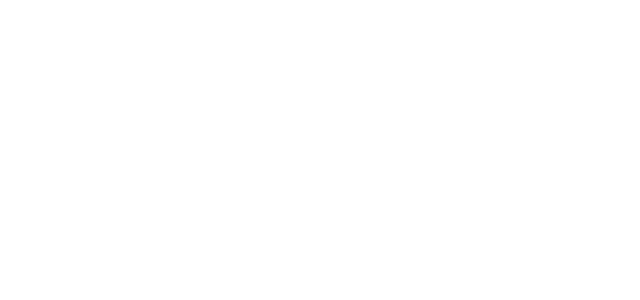
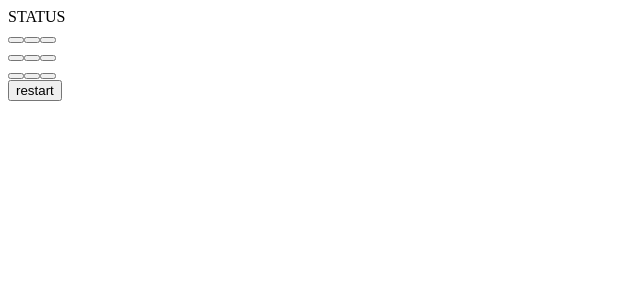
Before and after one commit to sahidrahman404/managed-and-derived-state, a React (Vite) app: page / in a window 1280 px wide. Shown: the top 300 px of the page, without its empty margins (0-640 px from the left). Built offline with nearby package versions, Linux system fonts and the light colour scheme.

Commit message:
fixup! initial commit

```diff
--- a/src/App.tsx
+++ b/src/App.tsx
@@ -1,5 +1,119 @@
-import { useState } from "react";
+function Board() {
+  // 🐨 squares is the state for this component. Add useState for squares
+  const squares = Array(9).fill(null);
 
-function App() {}
+  // 🐨 We'll need the following bits of derived state:
+  // - nextValue ('X' or 'O')
+  // - winner ('X', 'O', or null)
+  // - status (`Winner: ${winner}`, `Scratch: Cat's game`, or `Next player: ${nextValue}`)
+  // 💰 I've written the calculations for you! So you can use my utilities
+  // below to create these variables
+
+  // This is the function your square click handler will call. `square` should
+  // be an index. So if they click the center square, this will be `4`.
+  function selectSquare(square) {
+    // 🐨 first, if there's already winner or there's already a value at the
+    // given square index (like someone clicked a square that's already been
+    // clicked), then return early so we don't make any state changes
+    //
+    // 🦉 It's typically a bad idea to mutate or directly change state in React.
+    // Doing so can lead to subtle bugs that can easily slip into production.
+    //
+    // 🐨 make a copy of the squares array
+    // 💰 `[...squares]` will do it!)
+    //
+    // 🐨 set the value of the square that was selected
+    // 💰 `squaresCopy[square] = nextValue`
+    //
+    // 🐨 set the squares to your copy
+  }
+
+  function restart() {
+    // 🐨 reset the squares
+    // 💰 `Array(9).fill(null)` will do it!
+  }
+
+  function renderSquare(i) {
+    return (
+      <button className="square" onClick={() => selectSquare(i)}>
+        {squares[i]}
+      </button>
+    );
+  }
+
+  return (
+    <div>
+      {/* 🐨 put the status in the div below */}
+      <div className="status">STATUS</div>
+      <div className="board-row">
+        {renderSquare(0)}
+        {renderSquare(1)}
+        {renderSquare(2)}
+      </div>
+      <div className="board-row">
+        {renderSquare(3)}
+        {renderSquare(4)}
+        {renderSquare(5)}
+      </div>
+      <div className="board-row">
+        {renderSquare(6)}
+        {renderSquare(7)}
+        {renderSquare(8)}
+      </div>
+      <button className="restart" onClick={restart}>
+        restart
+      </button>
+    </div>
+  );
+}
+
+function Game() {
+  return (
+    <div className="game">
+      <div className="game-board">
+        <Board />
+      </div>
+    </div>
+  );
+}
+
+// eslint-disable-next-line no-unused-vars
+function calculateStatus(winner, squares, nextValue) {
+  return winner
+    ? `Winner: ${winner}`
+    : squares.every(Boolean)
+    ? `Scratch: Cat's game`
+    : `Next player: ${nextValue}`;
+}
+
+// eslint-disable-next-line no-unused-vars
+function calculateNextValue(squares) {
+  return squares.filter(Boolean).length % 2 === 0 ? "X" : "O";
+}
+
+// eslint-disable-next-line no-unused-vars
+function calculateWinner(squares) {
+  const lines = [
+    [0, 1, 2],
+    [3, 4, 5],
+    [6, 7, 8],
+    [0, 3, 6],
+    [1, 4, 7],
+    [2, 5, 8],
+    [0, 4, 8],
+    [2, 4, 6],
+  ];
+  for (let i = 0; i < lines.length; i++) {
+    const [a, b, c] = lines[i];
+    if (squares[a] && squares[a] === squares[b] && squares[a] === squares[c]) {
+      return squares[a];
+    }
+  }
+  return null;
+}
+
+function App() {
+  return <Game />;
+}
 
 export default App;
```
